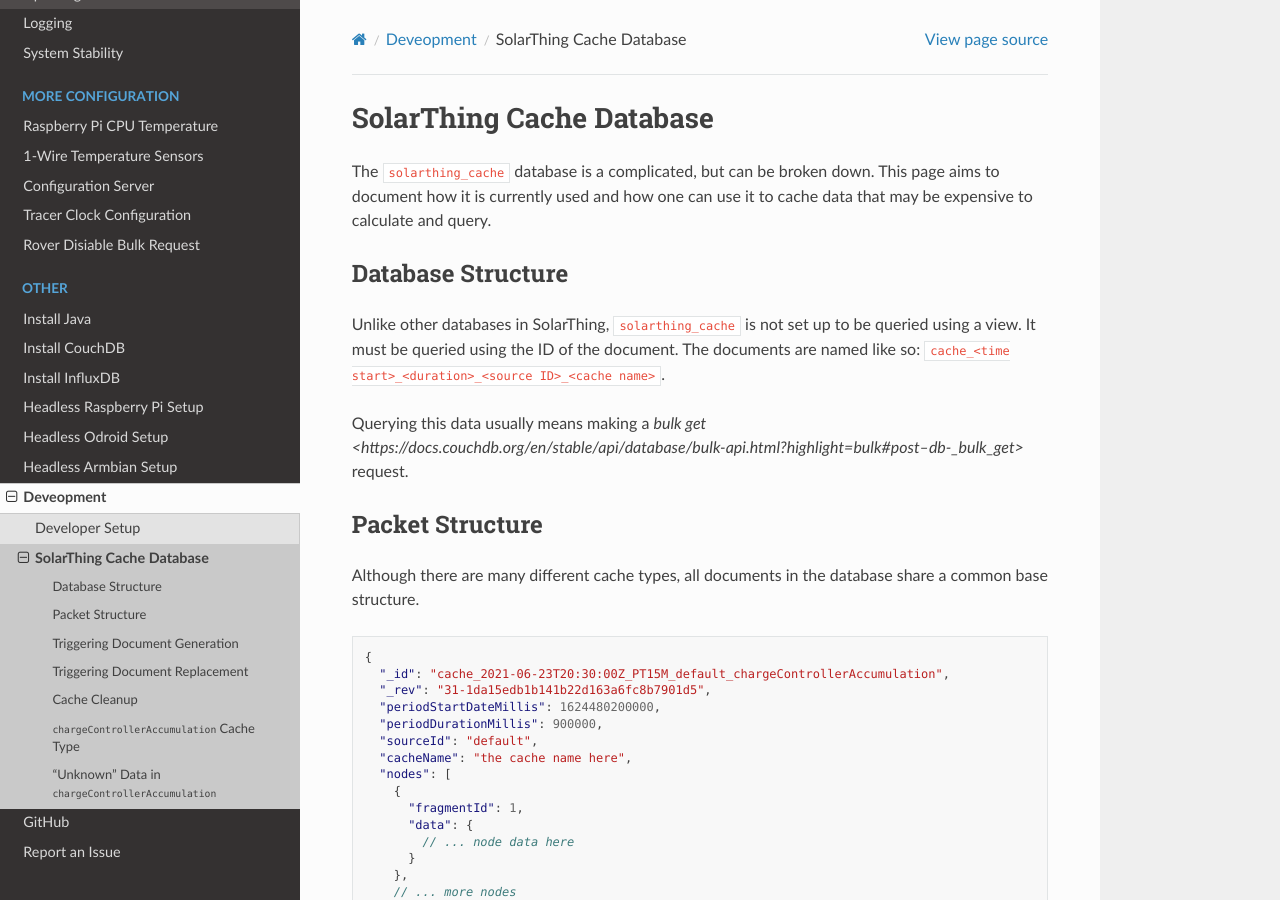
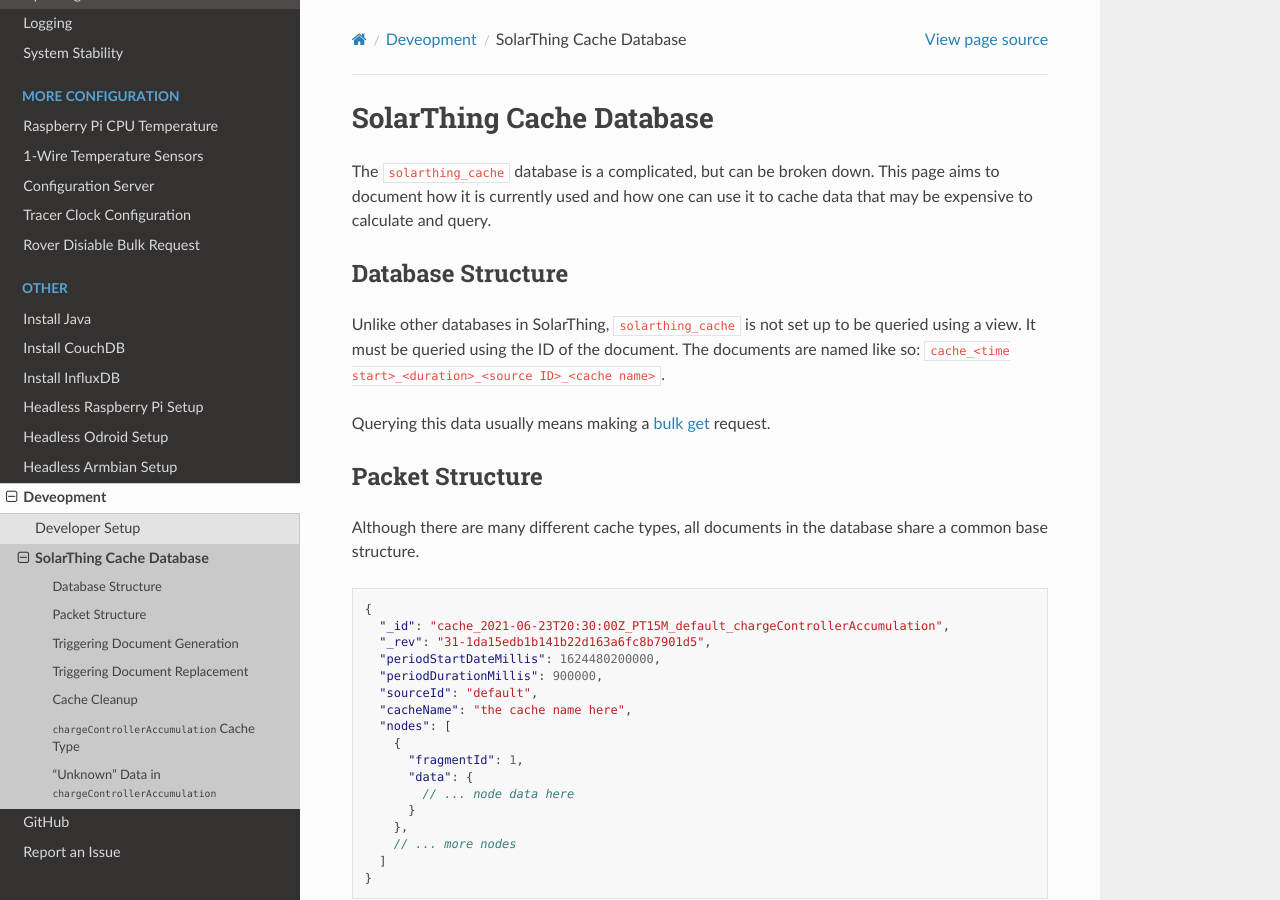
Before and after one commit to wildmountainfarms/solarthing-docs, a Sphinx documentation site: the page built from docs/source/develop/cache.rst, in a window 1280 px wide and 900 px high. Built offline with Sphinx 7.4.7 and the Read the Docs theme 2.0.0, drawn with Linux system fonts in a browser that asks for light colours; pages that are not in the unit, such as notebooks, are missing from menus.

Commit message:
Fixed small typo in two links

```diff
--- a/docs/source/develop/cache.rst
+++ b/docs/source/develop/cache.rst
@@ -11,7 +11,7 @@
 Unlike other databases in SolarThing, ``solarthing_cache`` is not set up to be queried using a view.
 It must be queried using the ID of the document. The documents are named like so: ``cache_<time start>_<duration>_<source ID>_<cache name>``.
 
-Querying this data usually means making a `bulk get <https://docs.couchdb.org/en/stable/api/database/bulk-api.html?highlight=bulk#post--db-_bulk_get>` request.
+Querying this data usually means making a `bulk get <https://docs.couchdb.org/en/stable/api/database/bulk-api.html?highlight=bulk#post--db-_bulk_get>`_ request.
 
 Packet Structure
 ------------------
--- a/docs/source/develop/setup.rst
+++ b/docs/source/develop/setup.rst
@@ -22,7 +22,7 @@
     $ cd ~/workspace/
     $ git clone https://github.com/wildmountainfarms/solarthing
 
-If you want to make commits, I recommend that you `fork <https://docs.github.com/en/get-started/quickstart/fork-a-repo>` it
+If you want to make commits, I recommend that you `fork <https://docs.github.com/en/get-started/quickstart/fork-a-repo>`_ it
 and clone your own, forked, repository instead of cloning ``https://github.com/wildmountainfarms/solarthing``.
 
 To see if you can compile the main SolarThing jar, you can run this in your terminal:
```
